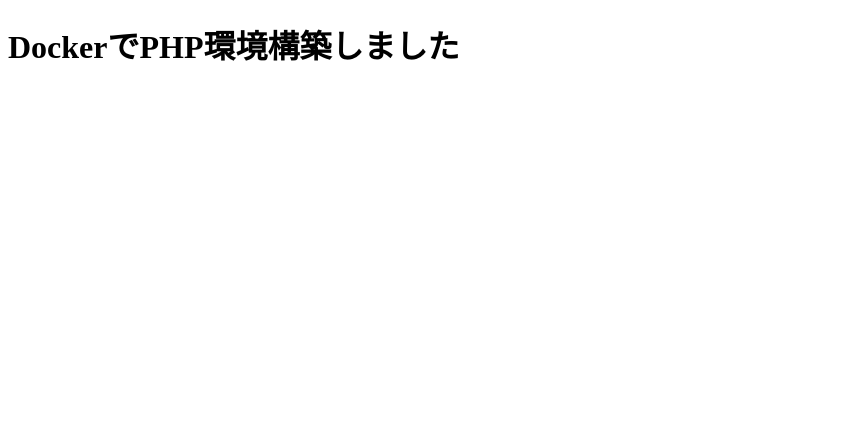
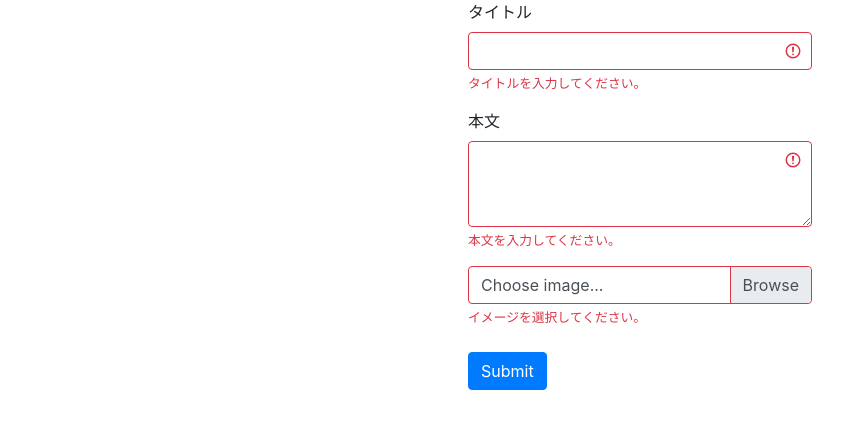
Before and after one commit to yeonhyunglim/kenshu-backend, a PHP site: page / in a window 1280 px wide. Shown: the top 429 px of the page, without its empty margins (0-867 px from the left). Run offline with PHP 8.4, Linux system fonts and the light colour scheme.

Commit message:
投稿フォームのプロントを実装しました。

```diff
--- a/html/index.php
+++ b/html/index.php
@@ -5,30 +5,49 @@
 
 
 <head>
-
-
     <meta charset="UTF-8">
-
-
-    <title>動作確認</title>
-
-
+    <title>投稿一覧</title>
+    <!-- bootstrap css -->
+    <link rel="stylesheet" href="https://stackpath.bootstrapcdn.com/bootstrap/4.4.1/css/bootstrap.min.css"
+        integrity="sha384-Vkoo8x4CGsO3+Hhxv8T/Q5PaXtkKtu6ug5TOeNV6gBiFeWPGFN9MuhOf23Q9Ifjh" crossorigin="anonymous">
 </head>
 
+<body>
+    <div class="row justify-content-center">
+        <form class="was-validated" action="" method="POST">
+            <div class="form-group">
+                <label>タイトル</label>
+                <input type="text" name="title" class="form-control is-invalid" required>
+                <div class="invalid-feedback">タイトルを入力してください。</div>
+            </div>
+            <div class="form-group">
+                <label>本文</label>
+                <textarea name="body" class="form-control is-invalid" rows="3" required></textarea>
+                <div class="invalid-feedback">本文を入力してください。</div>
+            </div>
+            <div class="custom-file">
+                <input type="file" class="custom-file-input" id="validatedCustomFile" required>
+                <label class="custom-file-label" for="validatedCustomFile">Choose image...</label>
+                <div class="invalid-feedback">イメージを選択してください。</div>
+            </div>
+            <br>
+            <br>
+            <div class="form-group">
+                <button class="btn btn-primary" type="submit">Submit</button>
+            </div>
+        </form>
+    </div>
 
-<body>
-
-
-    <h1><?php
-
-
-print ("DockerでPHP環境構築しました");
-
-
-?></h1>
-
-
+    <!-- bootstrap js -->
+    <script src="https://code.jquery.com/jquery-3.4.1.slim.min.js"
+        integrity="sha384-J6qa4849blE2+poT4WnyKhv5vZF5SrPo0iEjwBvKU7imGFAV0wwj1yYfoRSJoZ+n" crossorigin="anonymous">
+    </script>
+    <script src="https://cdn.jsdelivr.net/npm/popper.js@1.16.0/dist/umd/popper.min.js"
+        integrity="sha384-Q6E9RHvbIyZFJoft+2mJbHaEWldlvI9IOYy5n3zV9zzTtmI3UksdQRVvoxMfooAo" crossorigin="anonymous">
+    </script>
 </body>
 
+</html>
+</body>
 
 </html>
```
